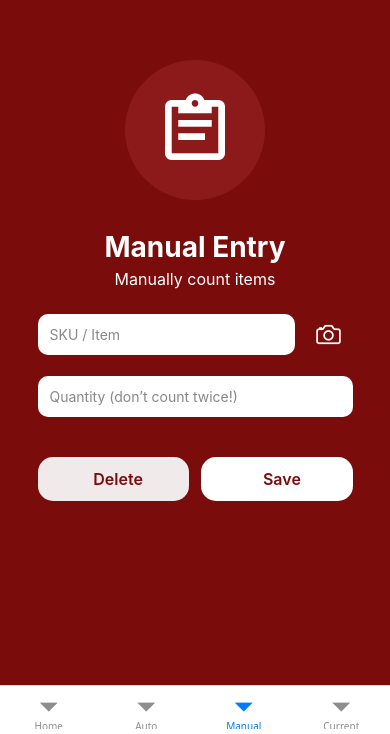
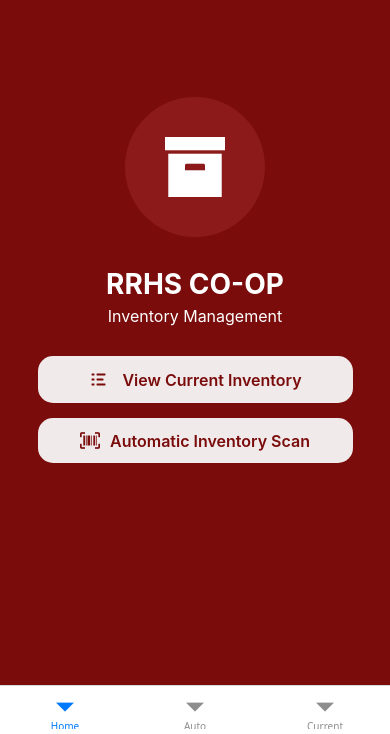
Before and after one commit to varun-b-nagaraj/Co-Op-Inventory, a React Native app in the folder coop-inventory-clean/: screen /Manual in a window 390 px wide. Shown: the part 110-844 px from the top of the page. Built offline with nearby package versions, Linux system fonts and the light colour scheme.

Commit message:
Removed manual inventory and finished animations for current inventory

```diff
--- a/coop-inventory-clean/App.js
+++ b/coop-inventory-clean/App.js
@@ -4,7 +4,6 @@ import { createNativeStackNavigator } from '@react-navigation/native-stack';
 import { createBottomTabNavigator } from '@react-navigation/bottom-tabs';
 
 import HomeScreen from './screens/HomeScreen';
-import ManualInventoryScreen from './screens/ManualInventoryScreen';
 import CurrentInventoryScreen from './screens/CurrentInventoryScreen';
 import AutoInventoryScreen from './screens/AutoInventoryScreen';
 
@@ -16,7 +15,6 @@ function TabNavigator() {
     <Tab.Navigator screenOptions={{ headerShown: false }}>
       <Tab.Screen name="Home" component={HomeScreen} />
       <Tab.Screen name="Auto" component={AutoInventoryScreen} />
-      <Tab.Screen name="Manual" component={ManualInventoryScreen} />
       <Tab.Screen name="Current" component={CurrentInventoryScreen} />
     </Tab.Navigator>
   );
--- a/coop-inventory-clean/screens/CurrentInventoryScreen.js
+++ b/coop-inventory-clean/screens/CurrentInventoryScreen.js
@@ -7,13 +7,15 @@ import {
   TouchableOpacity,
   Keyboard,
   Animated,
+  Modal,
   StyleSheet,
 } from 'react-native';
 import { Ionicons } from '@expo/vector-icons';
 import { globalStyles } from '../styles/globalStyles';
 
 export default function CurrentInventoryScreen() {
-  const inventoryData = [
+  // Inventory stored in state so we can edit/delete
+  const [inventoryData, setInventoryData] = useState([
     { id: '1', sku: '12345', name: 'Hoodie', quantity: 10 },
     { id: '2', sku: '67890', name: 'T-Shirt', quantity: 20 },
     { id: '3', sku: '54321', name: 'Hat', quantity: 15 },
@@ -29,20 +31,26 @@ export default function CurrentInventoryScreen() {
     { id: '13', sku: '66778', name: 'Raincoat', quantity: 6 },
     { id: '14', sku: '99002', name: 'Flip Flops', quantity: 20 },
     { id: '15', sku: '22335', name: 'Backpack', quantity: 11 },
-  ];
+  ]);
 
   const [query, setQuery] = useState('');
   const [filteredData, setFilteredData] = useState(inventoryData);
-  const [isOpen, setIsOpen] = useState(false);
+  const [isSearchOpen, setIsSearchOpen] = useState(false);
 
-  // pill expands from 48 → 240
+  // For the edit modal
+  const [modalVisible, setModalVisible] = useState(false);
+  const [currentEditItem, setCurrentEditItem] = useState(null);
+  const overlayOpacity = useRef(new Animated.Value(0)).current;
+  const modalScale = useRef(new Animated.Value(0.9)).current;
+
+  // Pill animation
   const widthAnim = useRef(new Animated.Value(48)).current;
-  // one Animated.Value per list item
+
+  // Stagger animation for list
   const itemAnims = useRef(
     inventoryData.map(() => new Animated.Value(0))
   ).current;
 
-  // stagger pop-in on mount
   useEffect(() => {
     Animated.stagger(
       100,
@@ -56,7 +64,7 @@ export default function CurrentInventoryScreen() {
     ).start();
   }, []);
 
-  // filter list as user types
+  // Filter list
   useEffect(() => {
     const q = query.toLowerCase();
     setFilteredData(
@@ -66,20 +74,18 @@ export default function CurrentInventoryScreen() {
           it.name.toLowerCase().includes(q)
       )
     );
-  }, [query]);
+  }, [query, inventoryData]);
 
-  // open pill (then show text input)
+  // Open / close search pill
   const openSearch = () => {
     Animated.timing(widthAnim, {
       toValue: 240,
       duration: 250,
       useNativeDriver: false,
-    }).start(() => setIsOpen(true));
+    }).start(() => setIsSearchOpen(true));
   };
-
-  // close pill (hide input, then collapse)
   const closeSearch = () => {
-    setIsOpen(false);
+    setIsSearchOpen(false);
     Animated.timing(widthAnim, {
       toValue: 48,
       duration: 250,
@@ -90,14 +96,61 @@ export default function CurrentInventoryScreen() {
     });
   };
 
+  // Show edit modal
+  const handleEdit = (item) => {
+    setCurrentEditItem({ ...item });
+    setModalVisible(true);
+    Animated.parallel([
+      Animated.timing(overlayOpacity, {
+        toValue: 1,
+        duration: 200,
+        useNativeDriver: true,
+      }),
+      Animated.spring(modalScale, {
+        toValue: 1,
+        friction: 6,
+        useNativeDriver: true,
+      }),
+    ]).start();
+  };
+
+  // Save changes
+  const handleSave = () => {
+    setInventoryData(prev =>
+      prev.map(i => (i.id === currentEditItem.id ? currentEditItem : i))
+    );
+    closeModal();
+  };
+
+  // Delete item
+  const handleDelete = () => {
+    setInventoryData(prev =>
+      prev.filter(i => i.id !== currentEditItem.id)
+    );
+    closeModal();
+  };
+
+  // Close modal
+  const closeModal = () => {
+    Animated.parallel([
+      Animated.timing(overlayOpacity, {
+        toValue: 0,
+        duration: 200,
+        useNativeDriver: true,
+      }),
+      Animated.timing(modalScale, {
+        toValue: 0.9,
+        duration: 200,
+        useNativeDriver: true,
+      }),
+    ]).start(() => {
+      setModalVisible(false);
+      setCurrentEditItem(null);
+    });
+  };
+
   return (
-    // ANY touch inside this container will fire onTouchStart
-    <View
-      style={[globalStyles.container, globalStyles.inventoryContainer]}
-      onTouchStart={() => {
-        if (isOpen) closeSearch();
-      }}
-    >
+    <View style={[globalStyles.container, globalStyles.inventoryContainer]}>
       {/* Header */}
       <View style={globalStyles.headerBox}>
         <Text style={[globalStyles.title, globalStyles.textCenter]}>
@@ -108,7 +161,7 @@ export default function CurrentInventoryScreen() {
         </Text>
       </View>
 
-      {/* Scrollable, animated list */}
+      {/* Animated, scrollable list */}
       <View style={styles.listContainer}>
         <FlatList
           data={filteredData}
@@ -125,6 +178,10 @@ export default function CurrentInventoryScreen() {
                   transform: [{ scale: anim }],
                 }}
               >
+                <TouchableOpacity
+                  activeOpacity={0.7}
+                  onPress={() => handleEdit(item)}
+                >
                   <View style={globalStyles.itemBox}>
                     <Text style={[globalStyles.itemTitle, { fontSize: 18 }]}>
                       SKU: {item.sku} | {item.name}
@@ -133,48 +190,90 @@ export default function CurrentInventoryScreen() {
                       Quantity: {item.quantity}
                     </Text>
                   </View>
+                </TouchableOpacity>
               </Animated.View>
             );
           }}
         />
       </View>
 
-      {/* Single animated pill → expands then reveals TextInput */}
-      <Animated.View
-        style={[
-          styles.searchContainer,
-          { width: widthAnim },
-        ]}
-      >
-        {isOpen && (
+      {/* Search pill */}
+      <Animated.View style={[styles.searchContainer, { width: widthAnim }]}>
+        {isSearchOpen && (
           <TextInput
             style={styles.searchInput}
             placeholder="Search SKU or name"
             placeholderTextColor="#ddd"
             value={query}
             onChangeText={setQuery}
+            autoFocus
             onBlur={closeSearch}
-            autoFocus
           />
         )}
         <TouchableOpacity
           style={styles.searchIconTouch}
-          onPress={isOpen ? closeSearch : openSearch}
+          onPress={isSearchOpen ? closeSearch : openSearch}
         >
           <Ionicons name="search" size={24} color="white" />
         </TouchableOpacity>
       </Animated.View>
+
+      {/* Edit Modal */}
+      <Modal visible={modalVisible} transparent>
+        <Animated.View style={[styles.modalOverlay, { opacity: overlayOpacity }]} />
+        <View style={styles.modalWrapper}>
+          <Animated.View style={[styles.modalContainer, { transform: [{ scale: modalScale }] }]}>
+            <Text style={styles.modalTitle}>Manual Edit</Text>
+            <TextInput
+              style={styles.modalInput}
+              placeholder="SKU"
+              value={currentEditItem?.sku}
+              onChangeText={text => setCurrentEditItem(prev => ({ ...prev, sku: text }))}
+            />
+            <TextInput
+              style={styles.modalInput}
+              placeholder="Name"
+              value={currentEditItem?.name}
+              onChangeText={text => setCurrentEditItem(prev => ({ ...prev, name: text }))}
+            />
+            <TextInput
+              style={styles.modalInput}
+              placeholder="Quantity"
+              keyboardType="numeric"
+              value={currentEditItem?.quantity.toString()}
+              onChangeText={text =>
+                setCurrentEditItem(prev => ({
+                  ...prev,
+                  quantity: parseInt(text, 10) || 0,
+                }))
+              }
+            />
+            <View style={styles.modalButtonRow}>
+              <TouchableOpacity
+                style={[globalStyles.buttonSecondary, { flex: 1, marginRight: 5 }]}
+                onPress={handleDelete}
+              >
+                <Text style={globalStyles.buttonTextSecondary}>Delete</Text>
+              </TouchableOpacity>
+              <TouchableOpacity
+                style={[globalStyles.buttonPrimary, { flex: 1, marginLeft: 5 }]}
+                onPress={handleSave}
+              >
+                <Text style={globalStyles.buttonTextPrimary}>Save</Text>
+              </TouchableOpacity>
+            </View>
+          </Animated.View>
+        </View>
+      </Modal>
     </View>
   );
 }
 
 const styles = StyleSheet.create({
-  // make this fill remaining space under header
   listContainer: {
     flex: 1,
     width: '100%',
   },
-  // give FlatList itself flex:1 so it can scroll
   flatList: {
     flex: 1,
   },
@@ -183,7 +282,7 @@ const styles = StyleSheet.create({
     bottom: 24,
     right: 20,
     height: 48,
-    backgroundColor: '#8A1C1C', // custom maroon
+    backgroundColor: '#8A1C1C',
     flexDirection: 'row',
     alignItems: 'center',
     borderRadius: 24,
@@ -202,4 +301,36 @@ const styles = StyleSheet.create({
     justifyContent: 'center',
     alignItems: 'center',
   },
+  modalOverlay: {
+    ...StyleSheet.absoluteFillObject,
+    backgroundColor: 'rgba(0,0,0,0.5)',
+  },
+  modalWrapper: {
+    flex: 1,
+    justifyContent: 'center',
+    alignItems: 'center',
+  },
+  modalContainer: {
+    backgroundColor: 'white',
+    width: '85%',
+    borderRadius: 12,
+    padding: 20,
+  },
+  modalTitle: {
+    fontSize: 20,
+    fontWeight: 'bold',
+    marginBottom: 15,
+    textAlign: 'center',
+  },
+  modalInput: {
+    backgroundColor: '#f3f3f3',
+    borderRadius: 8,
+    padding: 10,
+    marginVertical: 8,
+    fontSize: 16,
+  },
+  modalButtonRow: {
+    flexDirection: 'row',
+    marginTop: 12,
+  },
 });
--- a/coop-inventory-clean/screens/HomeScreen.js
+++ b/coop-inventory-clean/screens/HomeScreen.js
@@ -16,15 +16,6 @@ export default function HomeScreen() {
       <Text style={globalStyles.title}>RRHS CO-OP</Text>
       <Text style={[globalStyles.subtitle, { marginBottom: 30 }]}>Inventory Management</Text>
 
-
-      <TouchableOpacity
-        style={globalStyles.buttonPrimary}
-        onPress={() => navigation.navigate('Manual')}
-      >
-        <Entypo name="plus" size={20} color="#7a0c0c" />
-        <Text style={globalStyles.buttonTextPrimary}> New Inventory Count</Text>
-      </TouchableOpacity>
-
       <TouchableOpacity
         style={globalStyles.buttonSecondary}
         onPress={() => navigation.navigate('Current')}
@@ -36,9 +27,13 @@ export default function HomeScreen() {
       <TouchableOpacity
         style={globalStyles.buttonSecondary}
         onPress={() => navigation.navigate('Auto')}
+        accessible={true}
+        accessibilityLabel="Automatic Inventory Scan"
       >
-        <MaterialCommunityIcons name="eyedropper-variant" size={20} color="#7a0c0c" />
-        <Text style={globalStyles.buttonTextSecondary}> Automatic Color Scan</Text>
+        <MaterialCommunityIcons name="barcode-scan" size={20} color="#7a0c0c" />
+        <Text style={globalStyles.buttonTextSecondary}>
+          Automatic Inventory Scan
+        </Text>
       </TouchableOpacity>
     </View>
   );
--- a/coop-inventory-clean/screens/ManualInventoryScreen.js
+++ /dev/null
@@ -1,63 +0,0 @@
-import React from 'react';
-import { View, Text, TextInput, TouchableOpacity } from 'react-native';
-import { Ionicons, MaterialCommunityIcons } from '@expo/vector-icons';
-import { globalStyles } from '../styles/globalStyles';
-
-export default function ManualInventoryScreen() {
-  return (
-    <View style={globalStyles.container}>
-      {/* Icon at top like home screen */}
-      <View style={globalStyles.iconWrapper}>
-        <MaterialCommunityIcons name="clipboard-text-outline" size={80} color="white" />
-      </View>
-
-      {/* Headings */}
-      <Text style={globalStyles.title}>Manual Entry</Text>
-      <Text style={globalStyles.subtitle}>Manually count items</Text>
-
-      {/* SKU Entry + Camera */}
-      <View style={{ flexDirection: 'row', width: '90%', alignItems: 'center', marginBottom: 15 }}>
-        <TextInput
-          placeholder="SKU / Item"
-          placeholderTextColor="#888"
-          style={{
-            flex: 1,
-            backgroundColor: 'white',
-            borderRadius: 10,
-            padding: 12,
-            marginRight: 10,
-            marginTop: 20,
-          }}
-        />
-        <TouchableOpacity style={{ padding: 10, marginTop: 20 }}>
-          <Ionicons name="camera-outline" size={28} color="white" />
-        </TouchableOpacity>
-      </View>
-
-      {/* Quantity Entry */}
-      <TextInput
-        placeholder="Quantity (don’t count twice!)"
-        placeholderTextColor="#888"
-        keyboardType="numeric"
-        style={{
-          width: '90%',
-          backgroundColor: 'white',
-          borderRadius: 10,
-          padding: 12,
-          marginBottom: 40,
-        }}
-      />
-
-      {/* Buttons */}
-      <View style={{ flexDirection: 'row', justifyContent: 'space-between', width: '90%' }}>
-        <TouchableOpacity style={[globalStyles.buttonSecondary, { width: '48%' }]}>
-          <Text style={globalStyles.buttonTextSecondary}>Delete</Text>
-        </TouchableOpacity>
-
-        <TouchableOpacity style={[globalStyles.buttonPrimary, { width: '48%' }]}>
-          <Text style={globalStyles.buttonTextPrimary}>Save</Text>
-        </TouchableOpacity>
-      </View>
-    </View>
-  );
-}
```
Lines whose indentation alone changed are shown as unchanged.
